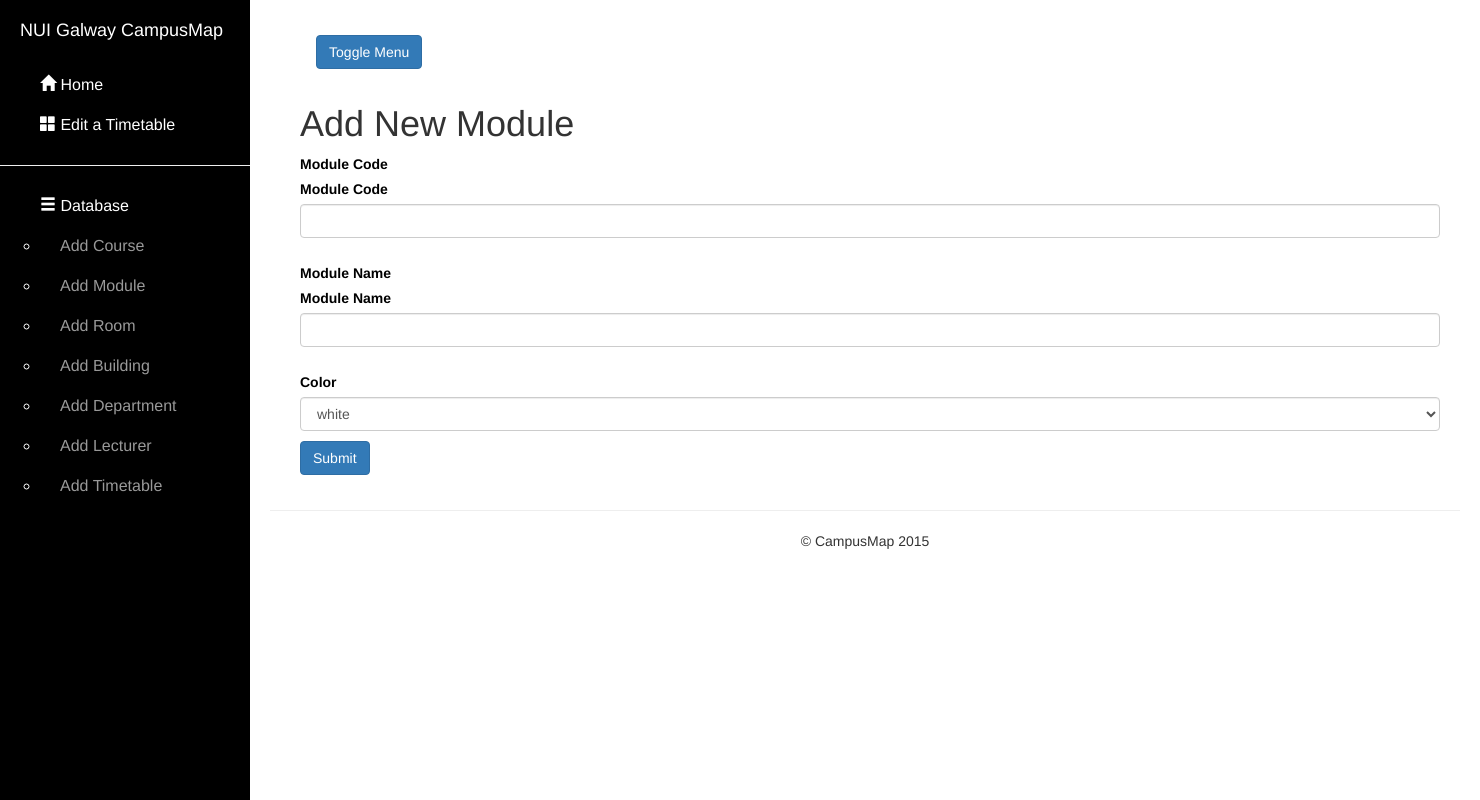
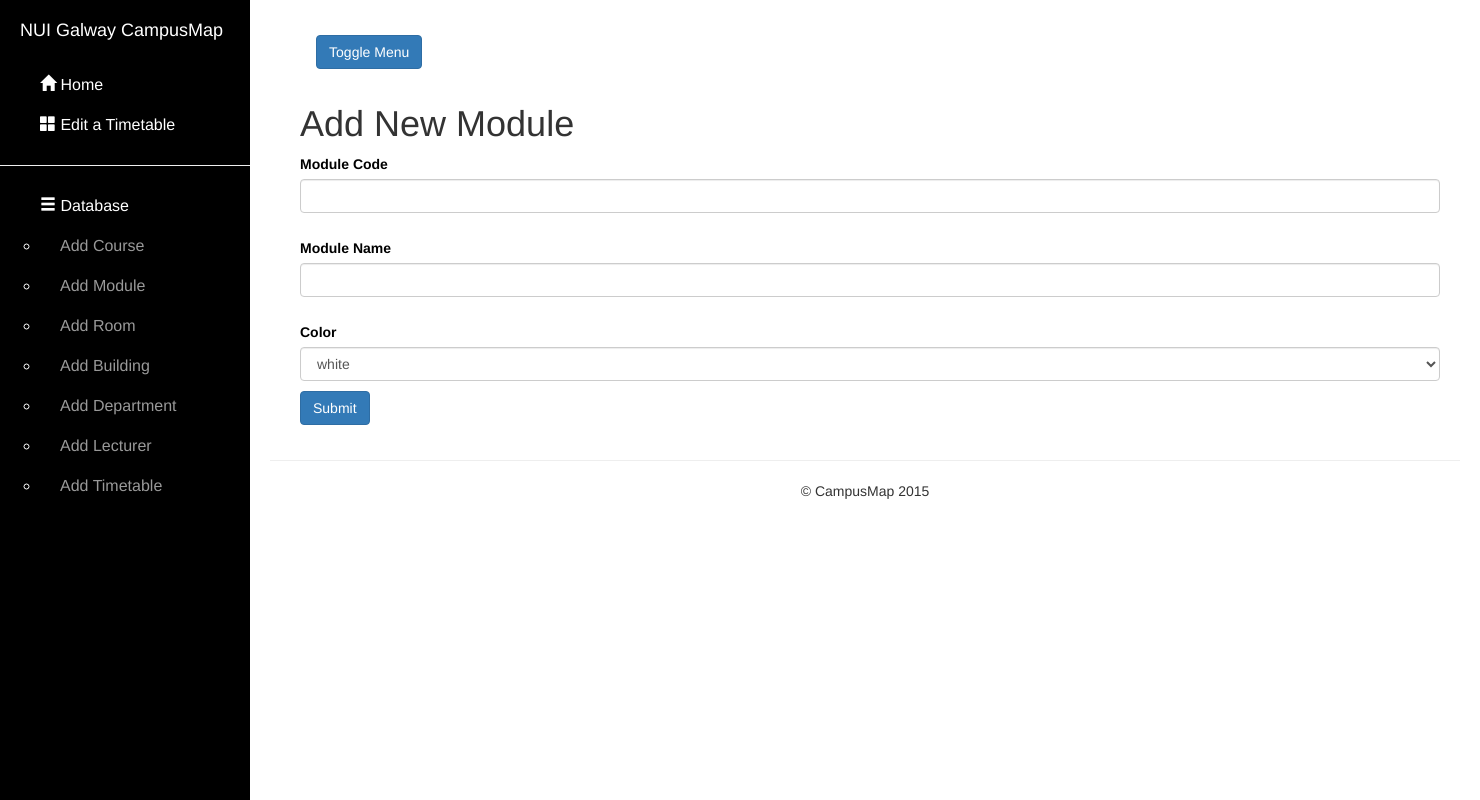
Before and after one commit to Suavac/CampusMap, a Django app: page /module/ in a window 1480 px wide. Run offline with Django 3.2, Linux system fonts and the light colour scheme; data comes from the database, SQL or seed files in the repository; some libraries are stand-ins or nearby versions.

Commit message:
Removed edit-map, added label to color in modules page

```diff
--- a/CampusMap/templates/dbstuff/addmodule.html
+++ b/CampusMap/templates/dbstuff/addmodule.html
@@ -10,10 +10,10 @@
             {% csrf_token %}
             {% for field in form %}
                 <fieldset class="form-group">
-                    <div style= "color: red">
+
+                    {% ifequal field.name "color" %}
+                        <div style= "color: red">
                             <label style= "color: black" for="id_{{ field.name }}">{{ field.label }}</label>
-                    {% ifequal field.name "color" %}
-
                         <select class="form-control" name="{{ field.name }}" id="id_{{ field.name }}">
                             <option value= {{ form.color }}
 
```
